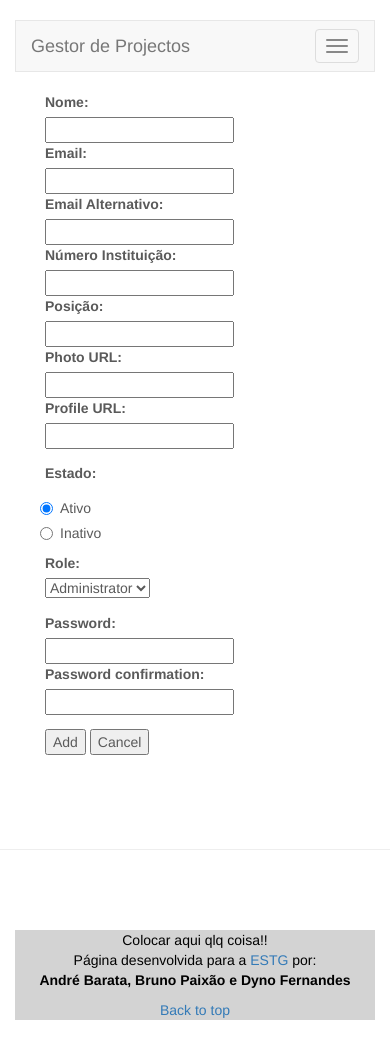
After one commit to dynofernandes/projeto_ainet, a PHP site: page /admin-user-add.php in a window 390 px wide. The commit adds this page. Run offline with PHP 8.4, Linux system fonts and the light colour scheme; the visitor is signed in with stand-in values (Sample User, id 1).

Commit message:
17/05/2015
Alteração de alguns nomes e implementação de mais funcionalidades do
admin

```diff
--- a/Ainet/Controllers/AuthenticationController.php
+++ b/Ainet/Controllers/AuthenticationController.php
@@ -58,6 +58,6 @@ class AuthenticationController
 	{
 		$_SESSION = [];
 		session_destroy();
-		self::redirectToLogin();
+		self::redirectToHome();
 	}
 }
--- a/Ainet/Controllers/UserController.php
+++ b/Ainet/Controllers/UserController.php
@@ -38,20 +38,17 @@ class UserController
 		if(empty($_POST)){
 			$id = InputHelper::get('user_id');
 			if($id == null) {
-				header('Location: http://192.168.56.101/final_project/admin-dashboard.php');//manda para a página admin-dashboard.php
-
+				header('Location: http://192.168.56.101/final_project/admin-user-list.php');//manda para a página admin-user-list.php
 			}
 
 			//como é  a primeira vez não tem erros envia false
 			return [User::find($id),false];
 		}
-
 		$user = new User();
 		$errors = $this->validateInput($user, false);
 		if (empty($errors)){
 			User::save($user);
 		}
-
 		return[$user, $errors];
 	}
 
@@ -62,36 +59,88 @@ class UserController
 	public function validateInput ($user, $validatepassword= true)
 	{
 		$user->id= InputHelper::post('user_id');
-		$user->fullname = InputHelper::post('fullname');
+		$user->name = InputHelper::post('name');
 		$user->email = InputHelper::post('email');
+		$user->alt_email = InputHelper::post('alt_email');
 		$user->password = InputHelper::post('password');
-		$passwordConfirmation = InputHelper::post('passwordConfirmation'); //*Variavel local com o mesmo nome (podia ser diferente) da variavel global password */
-		$user->type = InputHelper::post('type');
+		$passwordConfirmation = InputHelper::post('passwordConfirmation');
+		$user->institution_id = InputHelper::post('institution_id');
+		$user->position = InputHelper::post('position');
+		$user->photo_url = InputHelper::post('photo_url');
+		$user->profile_url = InputHelper::post('profile_url');
+		$user->flags = InputHelper::post('flags');
+		$user->role = InputHelper::post('role');
 		$errors = [];
 
-		if($user->fullname) {
-			if(!preg_match("/^[a-zA-Z ]+$/",$user->fullname)) {
-				$errors['fullname'] = 'Invalid Fullname';
+		if($user->name) {
+			if(!preg_match("/^[a-zA-Z ]+$/",$user->name)) {
+				$errors['name'] = 'Nome Inválido';
 			}
 		}
+
 		if($user->email) {
 			$validemail = filter_var($user->email, FILTER_VALIDATE_EMAIL);
 			if(!$validemail) {
-				$errors['email'] = 'Invalid Email Format';
+				$errors['email'] = 'Formato de Email Inválido';
 			}
 		}else {
-			$errors['email'] = 'Email is Required';
+			$errors['email'] = 'Email é obrigatório';
+		}
+
+		if($user->alt_email) {
+			$validemail = filter_var($user->alt_email, FILTER_VALIDATE_EMAIL);
+			if (!$validemail) {
+				$errors['alt_email'] = 'Formato de Email Inválido';
+			}
 		}
 
 		if($validatepassword){
 			if(strlen($user->password)<8) {
-				$errors['password'] = 'Password must have at least 8 characters';
+				$errors['password'] = 'Password tem de ter pelo menos 8 caracteres';
 			}
 			elseif($user->password != $passwordConfirmation) {
 				$errors['password'] = 'Passwords don\'t match';
 			}
 		}
 
+		if($user->institution_id) {
+			if(!preg_match("/^[0-9]+$/",$user->institution_id)) {
+				$errors['institution_id'] = 'Instituição Inválida ';
+			}
+		}else {
+			$errors['email'] = 'O preenchimento da instituição é obrigatório';
+		}
+
+		if($user->position) {
+			if($user->position!="Estudante" && $user->position!="Professor") {
+				$errors['position'] = 'Posição Inválida';
+			}
+		}else {
+			$errors['email'] = 'O preenchimento da posição é obrigatório';
+		}
+
+		if($user->photo_url) {
+			$validurl = filter_var($user->photo_url, FILTER_VALIDATE_URL);
+			if (!$validurl) {
+				$errors['photo_url'] = 'URL Inválido';
+			}
+		}
+
+		if($user->profile_url) {
+			$validurl = filter_var($user->profile_url, FILTER_VALIDATE_URL);
+			if (!$validurl) {
+				$errors['profile_url'] = 'URL Inválido';
+			}
+		}
+
+		if(!$user->flags) {
+			$errors['flags'] = 'O Estado é obrigatório';
+		}
+
+		if(!$user->role) {
+			$errors['role'] = 'O Role é obrigatório';
+		}
+
 		return $errors;
 	}
 }
--- a/Ainet/Models/User.php
+++ b/Ainet/Models/User.php
@@ -109,9 +109,9 @@ class User extends AbstractModel
 		$stm = $conn->prepare($query);
 		if($stm) {
 			$stm->bind_param("ssssisssii",$user->name,$user->email,$user->alt_email,$user->password,$user->institution_id,$user->position,
-				$user->photo_url,$user->profile_url,$user->flags,$user->role); //string string string int
+				$user->photo_url,$user->profile_url,$user->flags,$user->role);
 			if($stm->execute()) {
-				header('Location: http://192.168.56.101/final_project/admin-dashboard.php');
+				header('Location: http://192.168.56.101/final_project/admin-user-list.php');
 				exit(0);
 			} else {
 
--- /dev/null
+++ b/admin-user-add.php
@@ -0,0 +1,20 @@
+<?php
+
+require 'bootstrap.php';
+
+use Ainet\Controllers\UserController;
+use Ainet\Controllers\AuthenticationController;
+
+$authController = new AuthenticationController();
+if(!$authController->isAuthenticated()) {
+	$authController->redirectToLogin();
+}
+$authenticated = true;
+
+$controller = new UserController();
+list($user,$errors)=$controller->addUser();
+$title = "Adicionar Utilizador";
+
+require('views/header.view.php');
+require('views/admin/user-add.view.php');
+require('views/footer.view.php');
--- /dev/null
+++ b/admin-user-delete.php
@@ -0,0 +1 @@
+<?php
--- /dev/null
+++ b/views/admin/user-add.view.php
@@ -0,0 +1,6 @@
+		<div class="container">
+			<?php use Ainet\Support\HtmlHelper;?>
+			<form action="<?=$_SERVER['PHP_SELF']?>" method="post">
+				<?php require('views/admin/user-edit.view.php') ?>
+			</form>
+		</div>
--- /dev/null
+++ b/views/admin/user-edit.view.php
@@ -0,0 +1,100 @@
+		<?php use Ainet\Support\HtmlHelper;?>
+		<div class="col-md-6">
+			<div class="col-md-6">
+				<label for="name">Nome:</label>
+			</div>
+			<div class="col-md-6">
+				<input type="text" name="name" id="name" value="<?=$user->name?>" />
+				<?=HtmlHelper::error('name',$errors)?>
+			</div>
+			<div class="col-md-6">
+				<label for="email">Email:</label>
+			</div>
+			<div class="col-md-6">
+				<input type="text" name="email" id="email" value="<?=$user->email?>"/>
+				<?=HtmlHelper::error('email',$errors)?>
+			</div>
+			<div class="col-md-6">
+				<label for="email">Email Alternativo:</label>
+			</div>
+			<div class="col-md-6">
+				<input type="text" name="alt_email" id="alt_email" value="<?=$user->alt_email?>"/>
+				<?=HtmlHelper::error('alt_email',$errors)?>
+			</div>
+			<div class="col-md-6">
+				<label for="email">Número Instituição:</label>
+			</div>
+			<div class="col-md-6">
+				<input type="text" name="institution_id" id="institution_id" value="<?=$user->institution_id?>"/>
+				<?=HtmlHelper::error('institution_id',$errors)?>
+			</div>
+			<div class="col-md-6">
+				<label for="email">Posição:</label>
+			</div>
+			<div class="col-md-6">
+				<input type="text" name="position" id="position" value="<?=$user->position?>"/>
+				<?=HtmlHelper::error('position',$errors)?>
+			</div>
+			<div class="col-md-6">
+				<label for="email">Photo URL:</label>
+			</div>
+			<div class="col-md-6">
+				<input type="text" name="photo_url" id="photo_url" value="<?=$user->photo_url?>"/>
+				<?=HtmlHelper::error('photo_url',$errors)?>
+			</div>
+			<div class="col-md-6">
+				<label for="email">Profile URL:</label>
+			</div>
+			<div class="col-md-6">
+				<input type="text" name="profile_url" id="profile_url" value="<?=$user->profile_url?>"/>
+				<?=HtmlHelper::error('profile_url',$errors)?>
+			</div>
+		</div>
+		<div class="col-md-6">
+			<div class="col-md-12">
+				<label for="email">Estado:</label>
+			</div>
+			<div class="col-md-12">
+				<div class="container">
+					<div class="radio">
+						<input type="radio" name="flags" id="flags" value="0" checked> Ativo
+					</div>
+					<div class="radio">
+						<input type="radio" name="flags" id="flags" value="1"> Inativo
+					</div>
+				</div>
+			</div>
+			<div class="col-md-12">
+				<label for="role">Role:</label>
+			</div>
+			<div class="col-md-12">
+				<div class="form-group">
+					<select name="role">
+						<option value="1">Administrator</option>
+						<option value="2">Autor</option>
+						<option value="3">Editor</option>
+					</select>
+				</div>
+			</div>
+			<div class="col-md-12">
+				<td><label for="password">Password:</label></td>
+			</div>
+			<div class="col-md-12">
+				<input type="password" name="password" id="password" value="<?=$user->password?>"/>
+				<?=HtmlHelper::error('password',$errors)?>
+			</div>
+			<div class="col-md-12">
+				<label for="passwordConfirmation">Password confirmation:</label>
+			</div>
+			<div class="col-md-12">
+				<input type="password" name="passwordConfirmation" id="passwordConfirmation"/>
+				<?=HtmlHelper::error('passwordConfirmation',$errors)?>
+			</div>
+		</div>
+		<div class="col-md-12">
+			<div class="container">
+				<input type="submit" name="ok" value="Add" />
+				<input type="submit" name="cancel" value="Cancel" />
+			</div>
+		</div>
+	</div>
--- a/views/header.view.php
+++ b/views/header.view.php
@@ -38,7 +38,7 @@
 							<?php else: ?>
 							<li><a href="/final_project/login.php">Sign In</a></li>
 							<?php endif?>
-							<li><a href="/final_project/admin-dashboard.php">Dashboard</a></li>
+							<li><a href="/final_project/admin-user-list.php">Dashboard</a></li>
 						</ul>
 					</div><!--/.nav-collapse -->
 				</div><!--/.container-fluid -->
```
Also changed, not shown: admin-user-edit.php (added, +20 -0 lines), admin-user-list.php (added, +21 -0 lines), views/admin/user-list.view.php (added, +50 -0 lines).
